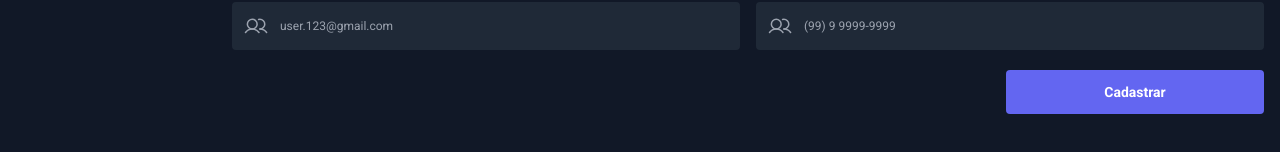
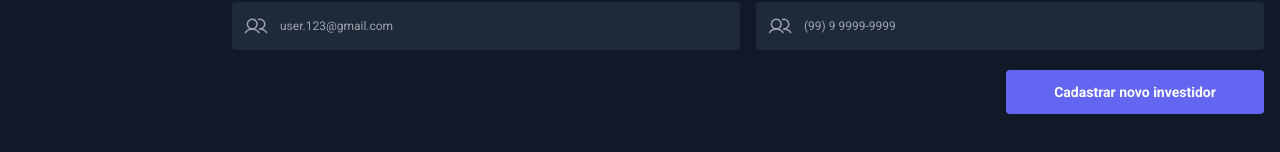
Before and after one commit to yale1995/dashboard-turetips, a Next.js app: page /dashboard/clients/new in a window 1280 px wide. Shown: the part 288-440 px from the top of the page. Built offline with nearby package versions, Linux system fonts and the light colour scheme.

Commit message:
styles: button style

```diff
--- a/src/app/dashboard/clients/new/components/AddNewClientForm/index.tsx
+++ b/src/app/dashboard/clients/new/components/AddNewClientForm/index.tsx
@@ -145,7 +145,7 @@
         </label>
       </div>
       <div className="w-1/4 ml-auto py-5">
-        <Button type="submit">Cadastrar</Button>
+        <Button type="submit">Cadastrar novo investidor</Button>
       </div>
     </form>
   )
```
